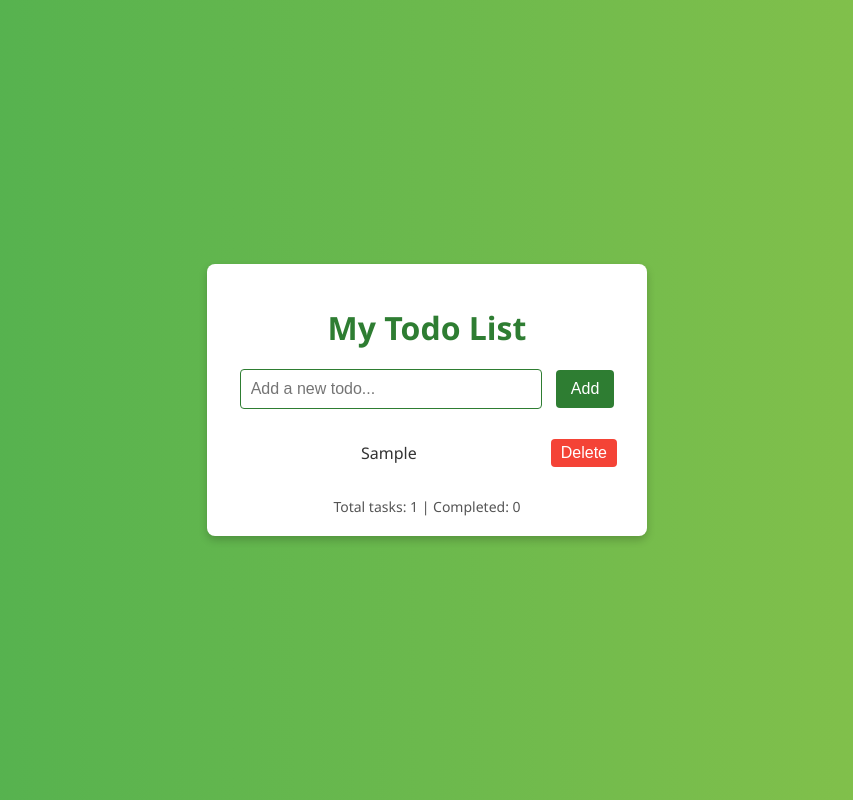
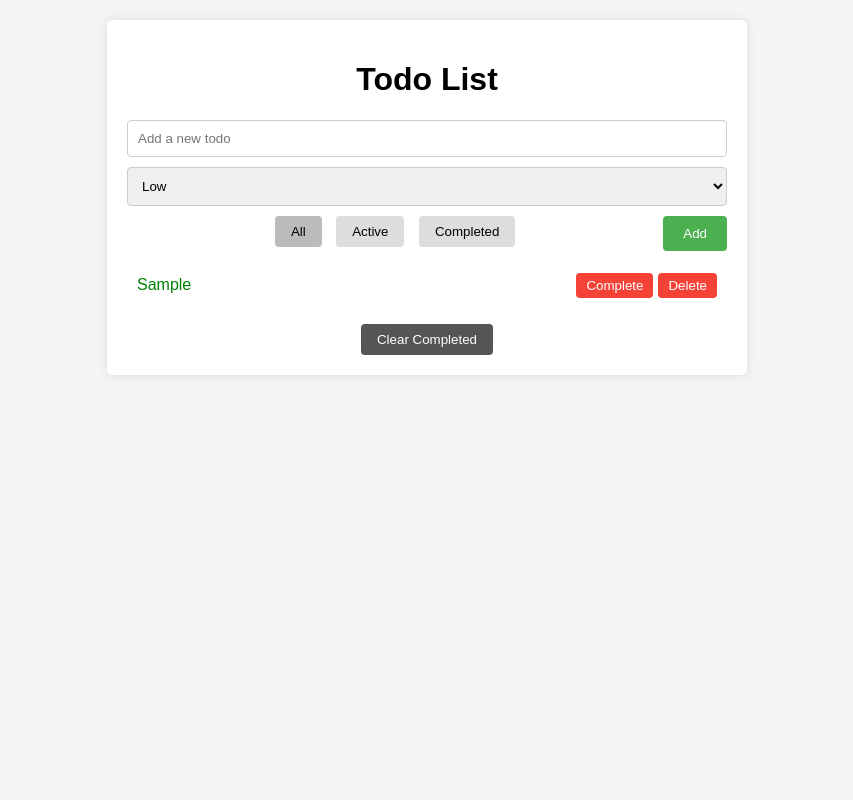
Before and after one commit to 24f2000777/todo-app-1760607820, a plain HTML site: page index.html in a window 1280 px wide. Both pictures are taken after typing "Sample" into the empty fields and a click on the button "Add". Shown: the whole page, without its empty margins (213-1066 px from the left). Drawn offline with Linux system fonts and the light colour scheme.

Commit message:
Update: Round 2 changes applied

```diff
--- a/index.html
+++ b/index.html
@@ -3,89 +3,75 @@
 <head>
     <meta charset="UTF-8">
     <meta name="viewport" content="width=device-width, initial-scale=1.0">
-    <title>Modern Todo List</title>
+    <title>Todo List</title>
     <style>
         body {
-            font-family: 'Segoe UI', Tahoma, Geneva, Verdana, sans-serif;
-            background: linear-gradient(to right, #4CAF50, #8BC34A);
+            font-family: sans-serif;
             margin: 0;
             padding: 0;
-            display: flex;
-            justify-content: center;
-            align-items: center;
-            min-height: 100vh;
-            color: #333;
+            background-color: #f4f4f4;
         }
 
         .container {
+            max-width: 600px;
+            margin: 20px auto;
             background-color: #fff;
-            border-radius: 8px;
-            box-shadow: 0 4px 8px rgba(0, 0, 0, 0.2);
             padding: 20px;
-            width: 400px;
-            text-align: center;
-            overflow: hidden; /* Clip animations */
+            border-radius: 5px;
+            box-shadow: 0 0 10px rgba(0, 0, 0, 0.1);
         }
 
         h1 {
-            color: #2E7D32;
-            margin-bottom: 20px;
-            animation: fadeIn 1s ease-in-out;
+            text-align: center;
         }
 
-        input[type="text"] {
-            width: 70%;
+        #todo-input {
+            width: 100%;
             padding: 10px;
-            margin-right: 10px;
+            margin-bottom: 10px;
             border: 1px solid #ccc;
             border-radius: 4px;
-            font-size: 16px;
-            outline: none;
-            transition: border-color 0.3s ease;
+            box-sizing: border-box;
         }
 
-        input[type="text"]:focus {
-            border-color: #2E7D32;
+        #priority-select {
+            width: 100%;
+            padding: 10px;
+            margin-bottom: 10px;
+            border: 1px solid #ccc;
+            border-radius: 4px;
+            box-sizing: border-box;
         }
 
-        button {
-            background-color: #2E7D32;
+        #add-button {
+            background-color: #4CAF50;
             color: white;
-            padding: 10px 15px;
+            padding: 10px 20px;
             border: none;
             border-radius: 4px;
             cursor: pointer;
-            font-size: 16px;
-            transition: background-color 0.3s ease;
+            float: right;
         }
 
-        button:hover {
-            background-color: #1B5E20;
+        #add-button:hover {
+            background-color: #3e8e41;
         }
 
         ul {
-            list-style: none;
+            list-style-type: none;
             padding: 0;
-            margin-top: 20px;
         }
 
         li {
+            padding: 10px;
+            border-bottom: 1px solid #eee;
             display: flex;
             justify-content: space-between;
             align-items: center;
-            padding: 10px;
-            border-bottom: 1px solid #eee;
-            animation: slideIn 0.5s ease-out;
         }
 
         li:last-child {
             border-bottom: none;
-        }
-
-        li span {
-            flex-grow: 1;
-            margin-right: 10px;
-            word-break: break-word;
         }
 
         .completed {
@@ -93,118 +79,223 @@
             color: #888;
         }
 
-        .delete-btn {
+        .actions {
+            display: flex;
+        }
+
+        .actions button {
             background-color: #f44336;
             color: white;
             border: none;
             padding: 5px 10px;
+            cursor: pointer;
+            border-radius: 4px;
+            margin-left: 5px;
+        }
+
+        .actions button:hover {
+            background-color: #da190b;
+        }
+
+        .priority-high {
+            color: red;
+        }
+
+        .priority-medium {
+            color: orange;
+        }
+
+        .priority-low {
+            color: green;
+        }
+
+        .filter-buttons {
+            text-align: center;
+            margin-bottom: 10px;
+        }
+
+        .filter-buttons button {
+            padding: 8px 16px;
+            border: none;
             border-radius: 4px;
             cursor: pointer;
-            transition: background-color 0.3s ease;
+            background-color: #ddd;
+            margin: 0 5px;
         }
 
-        .delete-btn:hover {
-            background-color: #d32f2f;
+        .filter-buttons button.active {
+            background-color: #bbb;
         }
 
-        .counter {
-            margin-top: 20px;
-            font-size: 14px;
-            color: #555;
-            animation: fadeIn 1s ease-in-out;
+        #clear-completed {
+            background-color: #555;
+            color: white;
+            border: none;
+            padding: 8px 16px;
+            border-radius: 4px;
+            cursor: pointer;
+            margin-top: 10px;
+            display: block;
+            margin-left: auto;
+            margin-right: auto;
         }
 
-        @keyframes fadeIn {
-            from { opacity: 0; }
-            to { opacity: 1; }
+        #clear-completed:hover {
+            background-color: #333;
         }
 
-        @keyframes slideIn {
-            from { transform: translateX(-20px); opacity: 0; }
-            to { transform: translateX(0); opacity: 1; }
+        .todo-text {
+            flex-grow: 1;
+            margin-right: 10px;
         }
+
     </style>
 </head>
 <body>
     <div class="container">
-        <h1>My Todo List</h1>
-        <input type="text" id="newTodo" placeholder="Add a new todo...">
-        <button onclick="addTodo()">Add</button>
-        <ul id="todoList"></ul>
-        <div class="counter">
-            Total tasks: <span id="totalTasks">0</span> | Completed: <span id="completedTasks">0</span>
+        <h1>Todo List</h1>
+        <input type="text" id="todo-input" placeholder="Add a new todo">
+        <select id="priority-select">
+            <option value="low">Low</option>
+            <option value="medium">Medium</option>
+            <option value="high">High</option>
+        </select>
+        <button id="add-button">Add</button>
+
+        <div class="filter-buttons">
+            <button id="all-filter" class="active">All</button>
+            <button id="active-filter">Active</button>
+            <button id="completed-filter">Completed</button>
         </div>
+
+        <ul id="todo-list"></ul>
+
+        <button id="clear-completed">Clear Completed</button>
     </div>
 
     <script>
+        const todoInput = document.getElementById('todo-input');
+        const prioritySelect = document.getElementById('priority-select');
+        const addButton = document.getElementById('add-button');
+        const todoList = document.getElementById('todo-list');
+        const allFilterButton = document.getElementById('all-filter');
+        const activeFilterButton = document.getElementById('active-filter');
+        const completedFilterButton = document.getElementById('completed-filter');
+        const clearCompletedButton = document.getElementById('clear-completed');
+
         let todos = [];
+        let currentFilter = 'all';
 
-        function updateCounter() {
-            const totalTasks = todos.length;
-            const completedTasks = todos.filter(todo => todo.completed).length;
-            document.getElementById('totalTasks').textContent = totalTasks;
-            document.getElementById('completedTasks').textContent = completedTasks;
+        function renderTodos() {
+            todoList.innerHTML = '';
+            let filteredTodos = [...todos];
+
+            if (currentFilter === 'active') {
+                filteredTodos = todos.filter(todo => !todo.completed);
+            } else if (currentFilter === 'completed') {
+                filteredTodos = todos.filter(todo => todo.completed);
+            }
+
+            filteredTodos.forEach((todo, index) => {
+                const li = document.createElement('li');
+                const todoText = document.createElement('span');
+                todoText.classList.add('todo-text');
+                todoText.textContent = todo.text;
+
+                if (todo.completed) {
+                    li.classList.add('completed');
+                    todoText.classList.add('completed');
+                }
+
+                let priorityClass = '';
+                if (todo.priority === 'high') {
+                    priorityClass = 'priority-high';
+                } else if (todo.priority === 'medium') {
+                    priorityClass = 'priority-medium';
+                } else {
+                    priorityClass = 'priority-low';
+                }
+                todoText.classList.add(priorityClass);
+
+                li.appendChild(todoText);
+
+                const actionsDiv = document.createElement('div');
+                actionsDiv.classList.add('actions');
+
+                const completeButton = document.createElement('button');
+                completeButton.textContent = todo.completed ? 'Undo' : 'Complete';
+                completeButton.addEventListener('click', () => toggleComplete(index));
+
+                const deleteButton = document.createElement('button');
+                deleteButton.textContent = 'Delete';
+                deleteButton.addEventListener('click', () => deleteTodo(index));
+
+                actionsDiv.appendChild(completeButton);
+                actionsDiv.appendChild(deleteButton);
+                li.appendChild(actionsDiv);
+
+                todoList.appendChild(li);
+            });
         }
 
         function addTodo() {
-            const input = document.getElementById('newTodo');
-            const text = input.value.trim();
+            const text = todoInput.value.trim();
+            const priority = prioritySelect.value;
 
             if (text !== '') {
-                const todo = {
-                    id: Date.now(),
-                    text: text,
-                    completed: false
-                };
-                todos.push(todo);
-                renderList();
-                input.value = '';
-                input.focus();
+                todos.push({ text: text, completed: false, priority: priority });
+                todoInput.value = '';
+                renderTodos();
             }
         }
 
-        function toggleComplete(id) {
-            todos = todos.map(todo => {
-                if (todo.id === id) {
-                    return { ...todo, completed: !todo.completed };
-                }
-                return todo;
-            });
-            renderList();
+        function toggleComplete(index) {
+            todos[index].completed = !todos[index].completed;
+            renderTodos();
         }
 
-        function deleteTodo(id) {
-            todos = todos.filter(todo => todo.id !== id);
-            renderList();
+        function deleteTodo(index) {
+            todos.splice(index, 1);
+            renderTodos();
         }
 
-        function renderList() {
-            const list = document.getElementById('todoList');
-            list.innerHTML = '';
+        function setFilter(filter) {
+            currentFilter = filter;
+            allFilterButton.classList.remove('active');
+            activeFilterButton.classList.remove('active');
+            completedFilterButton.classList.remove('active');
 
-            todos.forEach(todo => {
-                const li = document.createElement('li');
-                const span = document.createElement('span');
-                span.textContent = todo.text;
-                if (todo.completed) {
-                    span.classList.add('completed');
-                }
-                span.onclick = () => toggleComplete(todo.id);
+            if (filter === 'all') {
+                allFilterButton.classList.add('active');
+            } else if (filter === 'active') {
+                activeFilterButton.classList.add('active');
+            } else {
+                completedFilterButton.classList.add('active');
+            }
 
-                const deleteButton = document.createElement('button');
-                deleteButton.textContent = 'Delete';
-                deleteButton.classList.add('delete-btn');
-                deleteButton.onclick = () => deleteTodo(todo.id);
-
-                li.appendChild(span);
-                li.appendChild(deleteButton);
-                list.appendChild(li);
-            });
-
-            updateCounter();
+            renderTodos();
         }
 
-        renderList();
+        function clearCompleted() {
+            todos = todos.filter(todo => !todo.completed);
+            renderTodos();
+        }
+
+
+        addButton.addEventListener('click', addTodo);
+        todoInput.addEventListener('keypress', function(event) {
+          if (event.key === "Enter") {
+            event.preventDefault();
+            addTodo();
+          }
+        });
+
+        allFilterButton.addEventListener('click', () => setFilter('all'));
+        activeFilterButton.addEventListener('click', () => setFilter('active'));
+        completedFilterButton.addEventListener('click', () => setFilter('completed'));
+        clearCompletedButton.addEventListener('click', clearCompleted);
+
+        renderTodos();
     </script>
 </body>
 </html>
```
Also changed, not shown: 1 other file.
